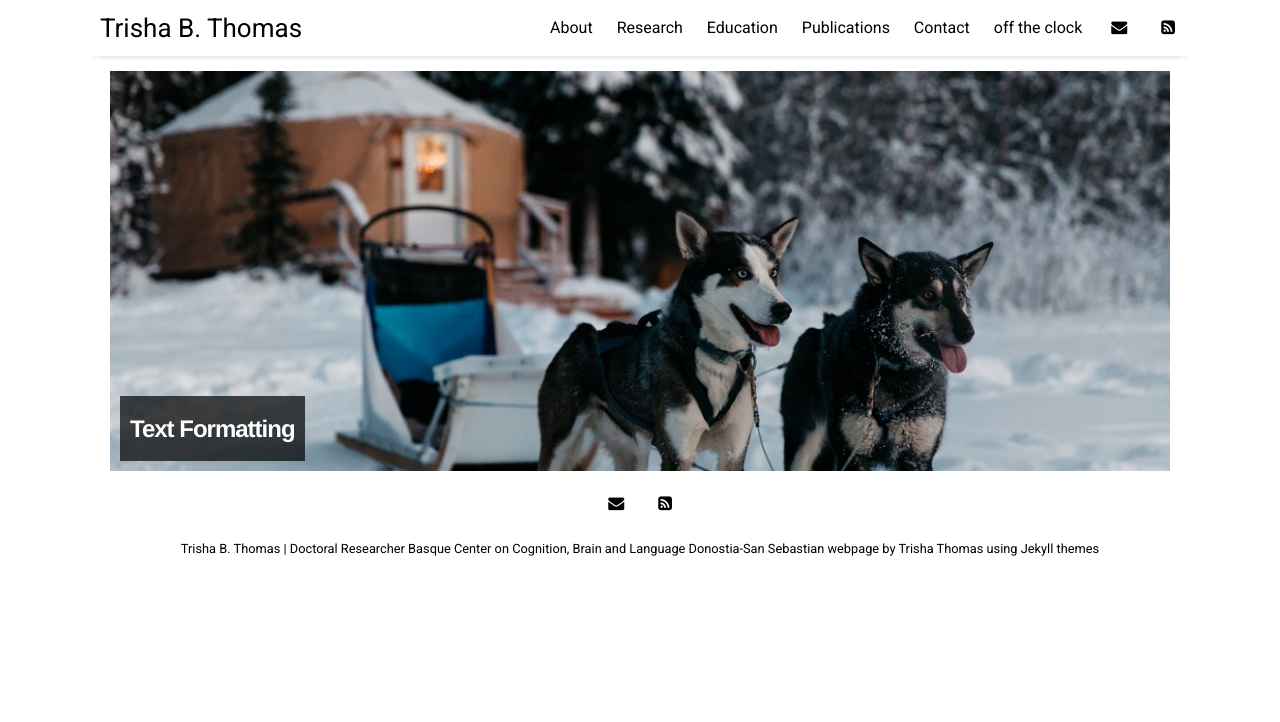
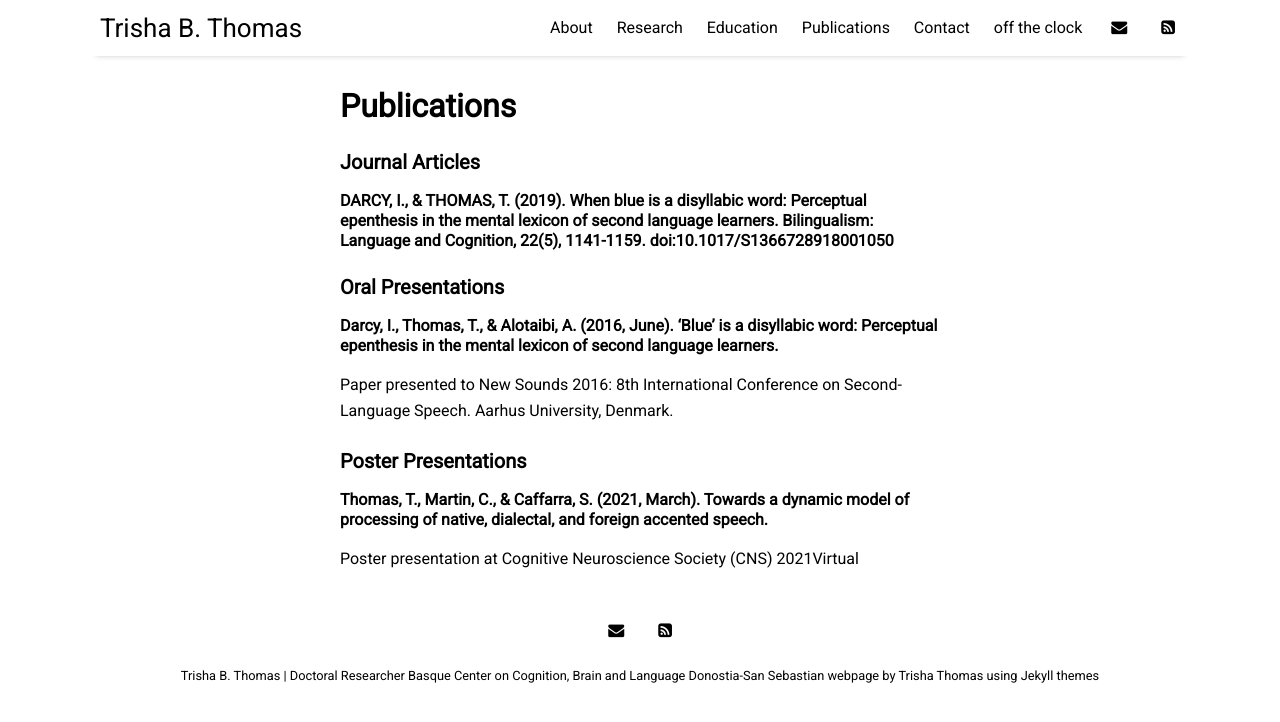
Before and after one commit to tthomas840/tthomas840.github.io, a Jekyll site: the page built from pages/sample-posts.md, in a window 1280 px wide. Shown: the top 722 px of the page. Built offline with Jekyll 4.4.1, drawn with Linux system fonts in a browser that asks for light colours; nearby versions of some CDN libraries.

Commit message:
Update sample-posts.md

```diff
--- a/pages/sample-posts.md
+++ b/pages/sample-posts.md
@@ -1,6 +1,21 @@
 ---
-layout: category
-title: Sample Posts
-category: sample
+layout: page
+title: Publications
+#category: sample
 permalink: /sample-posts
 ---
+### Journal Articles
+
+###### DARCY, I., & THOMAS, T. (2019). When blue is a disyllabic word: Perceptual epenthesis in the mental lexicon of second language learners. Bilingualism: Language and Cognition, 22(5), 1141-1159. doi:10.1017/S1366728918001050
+
+### Oral Presentations
+
+###### Darcy, I., Thomas, T., & Alotaibi, A. (2016, June). ‘Blue’ is a disyllabic word: Perceptual epenthesis in the mental lexicon of second language learners.
+
+Paper presented to New Sounds 2016: 8th International Conference on Second-Language Speech. Aarhus University, Denmark.
+
+### Poster Presentations
+
+###### Thomas, T., Martin, C., & Caffarra, S. (2021, March). Towards a dynamic model of processing of native, dialectal, and foreign accented speech.
+
+Poster presentation at Cognitive Neuroscience Society (CNS) 2021Virtual
```
